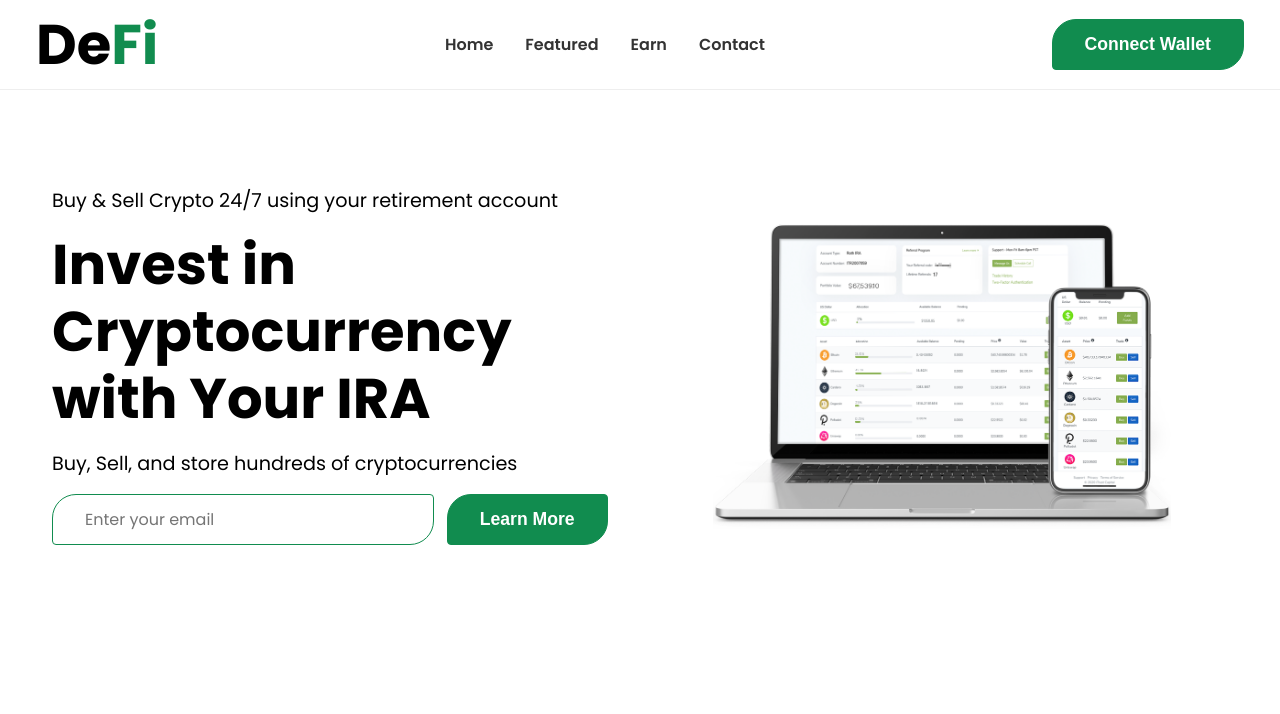
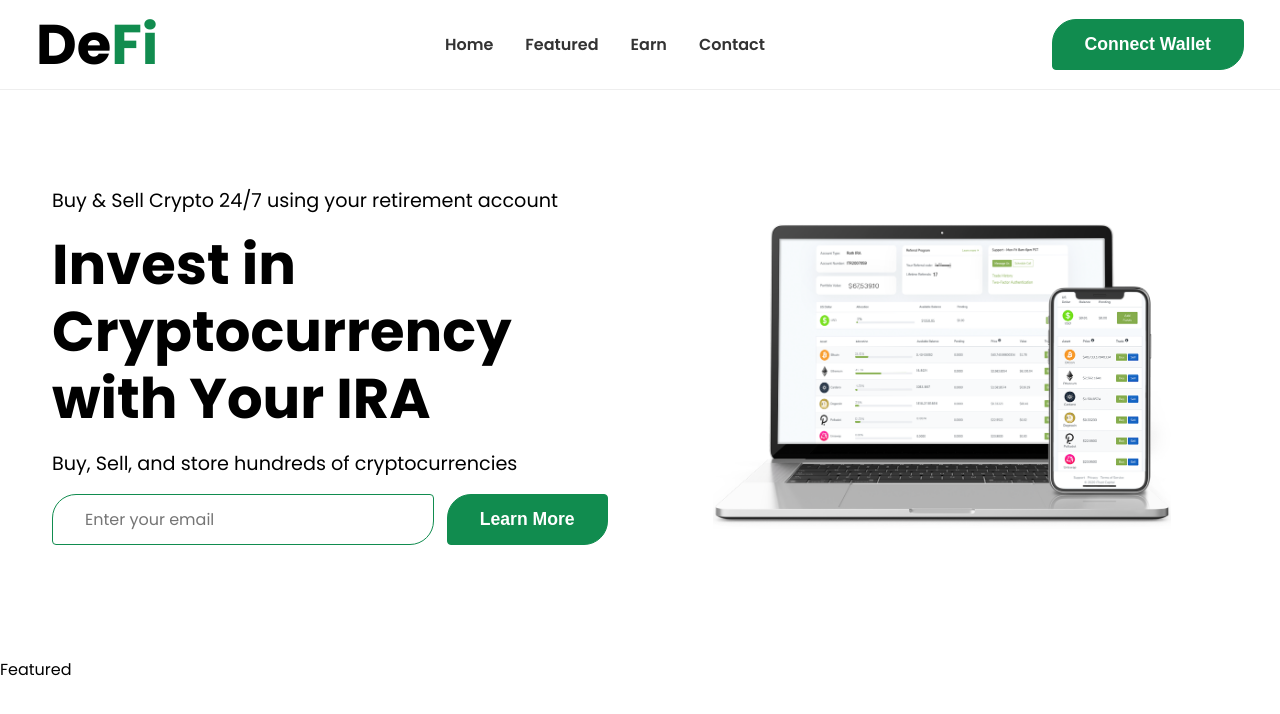
Before and after one commit to dkimd5/react-defi-crypto-app, a React (Create React App) app: page / in a window 1280 px wide. Shown: the top 714 px of the page. Built offline with nearby package versions, Linux system fonts and the light colour scheme.

Commit message:
Create Featured component

```diff
--- a/src/App.js
+++ b/src/App.js
@@ -1,12 +1,14 @@
 import React from "react";
 import Navbar from "./components/Navbar";
 import Hero from "./components/Hero";
+import Featured from "./components/Featured";
 
 function App() {
   return (
     <>
       <Navbar />
       <Hero />
+      <Featured />
     </>
   );
 }
--- /dev/null
+++ b/src/components/Featured.js
@@ -0,0 +1,8 @@
+import React from "react";
+import "./Featured.css";
+
+function Featured() {
+  return <div>Featured</div>;
+}
+
+export default Featured;
```
Also changed, not shown: src/components/Featured.css (added).
